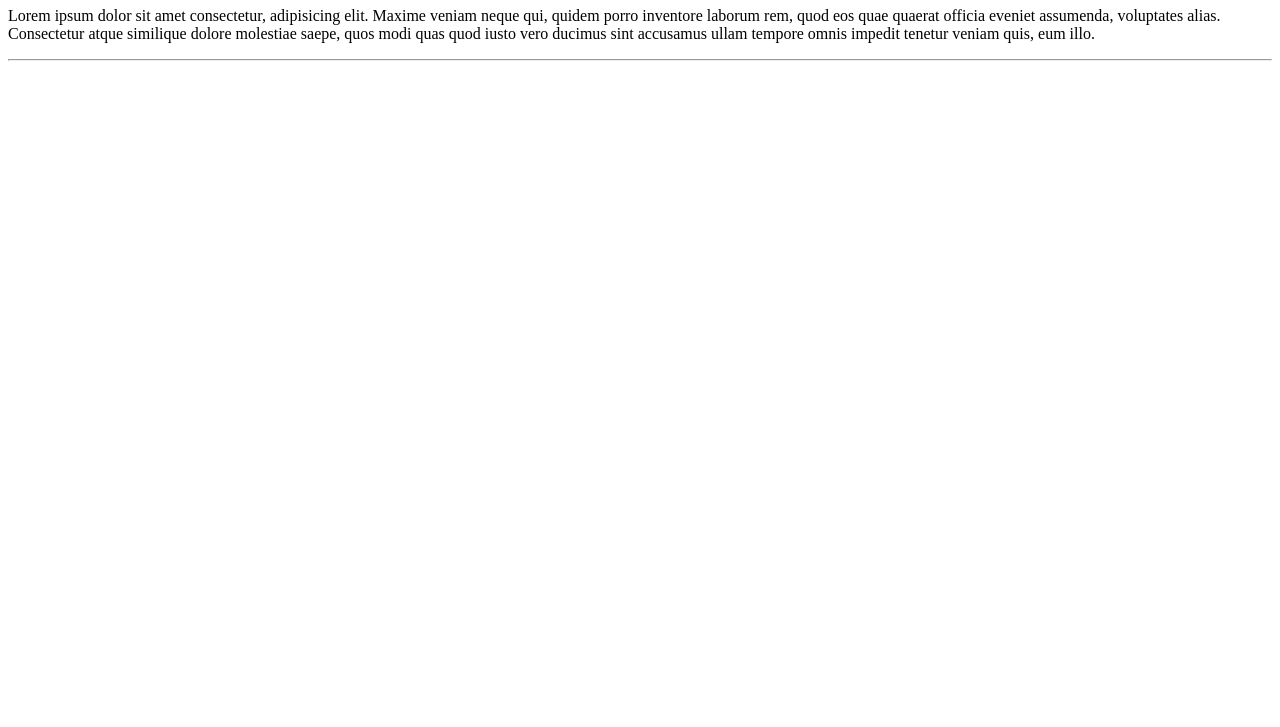
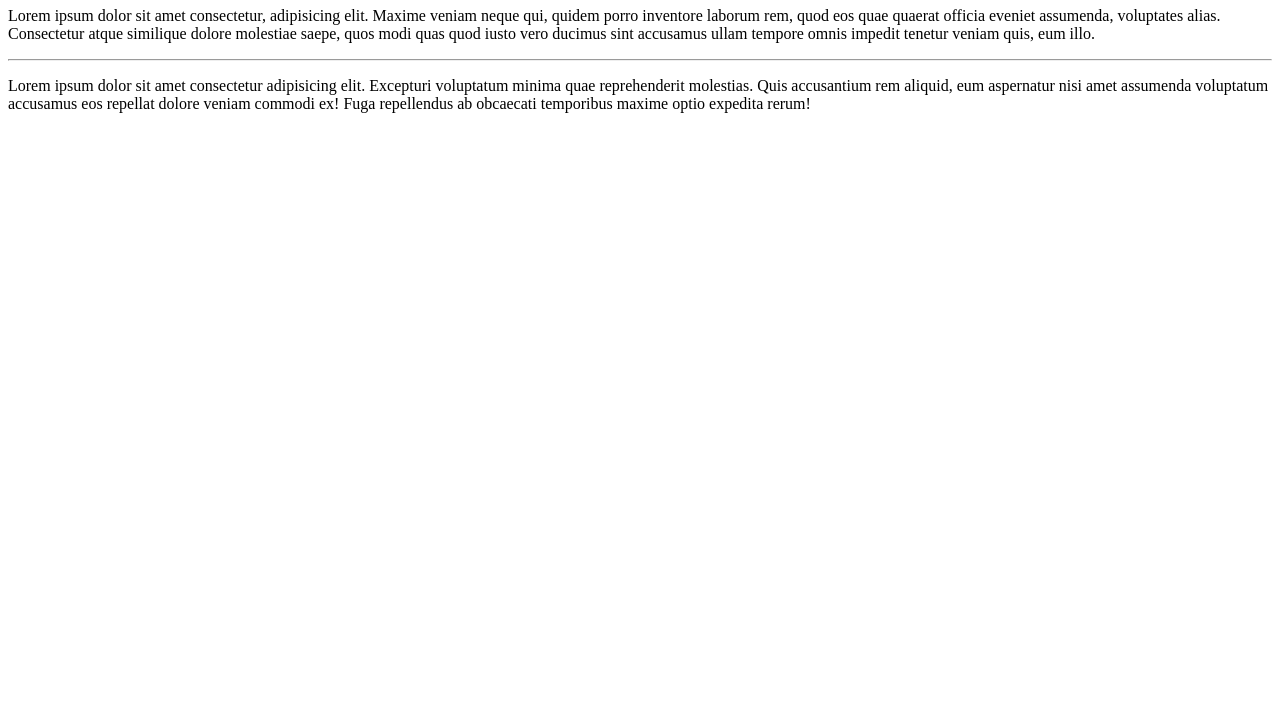
Before and after one commit to Aryanmridha13/WEBDEV13, a plain HTML site: page html/new.html in a window 1280 px wide. Shown: the part 73-800 px from the top of the page. Drawn offline with Linux system fonts and the light colour scheme.

Commit message:
paragraph

```diff
--- a/html/new.html
+++ b/html/new.html
@@ -12,6 +12,7 @@
 
 <hr>
 
+<p>Lorem ipsum dolor sit amet consectetur adipisicing elit. Excepturi voluptatum minima quae reprehenderit molestias. Quis accusantium rem aliquid, eum aspernatur nisi amet assumenda voluptatum accusamus eos repellat dolore veniam commodi ex! Fuga repellendus ab obcaecati temporibus maxime optio expedita rerum!</p>
 
 
 
```
